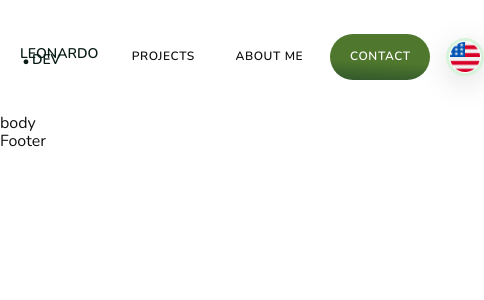
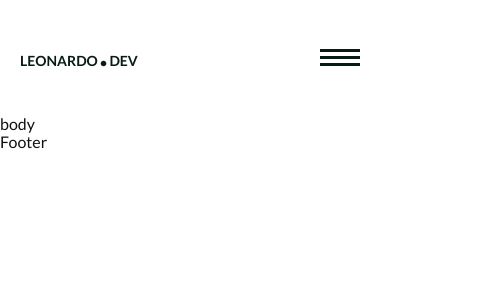
Before and after one commit to Santos-Leonardo/my-portfolio, a React (Vite) app: page / in a window 390 px wide. Shown: the top 300 px of the page, 484 px wide, since content can reach past the window. Built offline with nearby package versions, Linux system fonts and the light colour scheme.

Commit message:
Adjusts at the menu; Mobile menu implementation

```diff
--- a/index.html
+++ b/index.html
@@ -5,7 +5,7 @@
         <link rel="icon" type="image/svg+xml" href="favicon.svg" />
         <link rel="preconnect" href="https://fonts.googleapis.com">
         <link rel="preconnect" href="https://fonts.gstatic.com" crossorigin>
-        <link href="https://fonts.googleapis.com/css2?family=Nunito:ital,wght@0,200..700;1,200..700&display=swap" rel="stylesheet">
+        <link href="https://fonts.googleapis.com/css2?family=Lato:ital,wght@0,300;0,400;0,700;0,900;1,300;1,400;1,700;1,900&display=swap" rel="stylesheet">
         <link rel="stylesheet" href="./src/assets/css/normalize-reset.css" />
         <meta name="viewport" content="width=device-width, initial-scale=1.0" />
         <title>Leonardo Santos | Full-Stack Developer</title>
--- a/src/components/logo/logo.module.css
+++ b/src/components/logo/logo.module.css
@@ -1,7 +1,7 @@
 .logo {
 
     text-transform: uppercase;
-    font-weight: 600;
+    font-weight: 700;
     line-height: 0;
     font-size: 14px;
     color: var(--c1);
@@ -17,7 +17,7 @@
     margin: 0 2px;
     font-size: 44px;
     font-size: 32px;
-    font-weight: 700;
+    font-weight: 900;
     transition: all .4s ease-in;
 }
 
--- a/src/context/Context.jsx
+++ b/src/context/Context.jsx
@@ -9,11 +9,15 @@ export const ContextStorage = ({ children }) => {
 
     const [systemLanguage, setSystemLanguage] = React.useState('EN');
 
+    const changeSystemLanguage = () => {
+        systemLanguage === 'EN' ? setSystemLanguage('PT') : setSystemLanguage('EN');
+    }
+
     const contextValue = {
 
         dictionary: systemLanguage === 'EN' ? EN : PT,
         systemLanguage,
-        setSystemLanguage,
+        changeSystemLanguage,
 
     }
 
--- a/src/index.css
+++ b/src/index.css
@@ -12,15 +12,16 @@
     --c9: #d8f3dc;
 
     /* Gray Colors */
-    --g1: #212529;
-    --g2: #343a40;
-    --g3: #495057;
-    --g4: #6c757d;
-    --g5: #adb5bd;
-    --g6: #ced4da;
-    --g7: #dee2e6;
-    --g8: #e9ecef;
-    --g9: #f8f9fa;
+    --g1: #1c1d20;
+    --g2: #212529;
+    --g3: #343a40;
+    --g4: #495057;
+    --g5: #6c757d;
+    --g6: #adb5bd;
+    --g7: #ced4da;
+    --g8: #dee2e6;
+    --g9: #e9ecef;
+    --g10: #f8f9fa;
 
     /* Font Sizes */
     --fsize1: 9px;
@@ -32,10 +33,13 @@
     --fsize7: 50px;
     --fsize8: 68px;
     --fsize9: 90px;
+
+    /* General Sizes */
+    --header-height: 115px;
 }
 
 body {
-    font-family: "Nunito", sans-serif;
+    font-family: "Lato", sans-serif;
     color: #111;
 }
 
--- a/src/layout/header/Header.jsx
+++ b/src/layout/header/Header.jsx
@@ -6,6 +6,7 @@ import Logo from '../../components/logo/Logo';
 import { Context } from '../../context/Context';
 import euaFlag from '../../assets/images/icons/eua-flag.png'
 import brazilFlag from '../../assets/images/icons/brazil-flag.png'
+import MobileHeader from '../mobileheader/MobileHeader';
 
 const Header = () => {
 
@@ -13,24 +14,27 @@ const Header = () => {
     const DICT = GLOBAL_DATA.dictionary.header;
     const src = GLOBAL_DATA.systemLanguage === 'EN' ? euaFlag : brazilFlag
 
-    const changeSystemLanguage = () => {
-
-        GLOBAL_DATA.systemLanguage === 'EN'
-            ? GLOBAL_DATA.setSystemLanguage('PT')
-            : GLOBAL_DATA.setSystemLanguage('EN');
-    }
+    const [isMobileMenuActive, setIsMobileMenuActive] = React.useState(false);
 
     return (
         <header className={styles.header}>
             <Logo />
-            <nav>
+            {/* Desktop Menu */}
+            <nav className={styles.desktopMenu}>
                 <ul className={styles.navList}>
                     <li>{<NavLink to='projects' className={`${styles.navItem}`}>{DICT.PROJECTS}</NavLink>}</li>
                     <li>{<NavLink to='about' className={`${styles.navItem}`}>{DICT.ABOUTME}</NavLink>}</li>
                     <li>{<Link to='about' className={`${styles.navItem} ${styles.contact}`}>{DICT.CONTACT}</Link>}</li>
-                    <li onClick={changeSystemLanguage}><button className={styles.languageBtn}><img src={src} alt="Flag" /></button></li>
+                    <li onClick={GLOBAL_DATA.changeSystemLanguage}><button className={styles.languageBtn}><img src={src} alt="Flag" /></button></li>
                 </ul>
             </nav>
+            {/* Mobile Menu Icon */}
+            <div onClick={() => { setIsMobileMenuActive(!isMobileMenuActive) }} className={styles.mobileMenuIcon}>
+                <div className={styles.menuBar}></div>
+                <div className={styles.menuBar}></div>
+                <div className={styles.menuBar}></div>
+            </div>
+            <MobileHeader on={isMobileMenuActive} setOn={setIsMobileMenuActive} />
         </header>
     )
 }
--- a/src/layout/header/header.module.css
+++ b/src/layout/header/header.module.css
@@ -7,6 +7,7 @@
     padding: 12px 20px;
     background-color: transparent;
     color: var(--c1);
+    height: var(--header-height);
 }
 
 .navList {
@@ -25,7 +26,7 @@
     height: 90px;
     font-size: var(--fsize2);
     text-transform: uppercase;
-    font-weight: 600;
+    font-weight: 700;
     letter-spacing: .6px;
     padding: 8px;
     border-radius: 50%;
@@ -37,10 +38,90 @@
 
 .navItem:hover {
 
-    background-color: var(--g8);
+    background-color: var(--g9);
     animation: rotate 4s linear infinite;
 }
 
+:global(.active)::before {
+
+    content: '';
+    width: 8px;
+    height: 8px;
+    border-radius: 50%;
+    background-color: var(--c4);
+    position: absolute;
+    left: -3px;
+}
+
+.navItem.contact {
+
+    width: 100px;
+    height: fit-content;
+    padding: 16px 20px;
+    border-radius: 30px;
+    animation: none;
+    background: rgb(79,119,45);
+    background: linear-gradient(183deg, rgba(79,119,45,1) 60%, rgba(49,87,44,1) 100%);
+    color: #FFF;
+    transition: all .4s ease;
+}
+
+.navItem.contact:hover {
+    transform: scale(1.02);
+}
+
+.languageBtn {
+
+    width: 38px;
+    height: 38px;
+    border-radius: 50%;
+    background-color: #FFF;
+    box-shadow: rgba(100, 100, 111, 0.2) 0px 7px 29px 0px;
+    border: 3px solid var(--c9);
+    cursor: pointer;
+    display: flex;
+    justify-content: center;
+    align-items: center;
+    transition: all .4s ease;
+}
+
+.languageBtn:hover {
+    border: 3px solid var(--c3);
+}
+
+.languageBtn img {
+    width: 30px;
+}
+
+/* Mobile Menu */
+.mobileMenuIcon {
+
+    display: none;
+    width: 60px;
+    height: 60px;
+    border-radius: 50px;
+    flex-direction: column;
+    justify-content: center;
+    align-items: center;
+    gap: 4px;
+    cursor: pointer;
+    background-color: transparent;
+    transition: all .4s ease-in;
+}
+
+.mobileMenuIcon:hover {
+    background-color: var(--g9);
+    animation: rotate 4s linear infinite;
+}
+
+.menuBar {
+
+    width: 40px;
+    height: 3px;
+    background-color: var(--c1);
+}
+
+/* Keyframes */
 @keyframes rotate {
 
     0% {
@@ -96,42 +177,14 @@
     }
 }
 
-.navItem.contact {
+/* Responsive */
+@media (max-width: 750px) {
 
-    width: 100px;
-    height: fit-content;
-    padding: 16px 20px;
-    border-radius: 30px;
-    animation: none;
-    background: rgb(79,119,45);
-    background: linear-gradient(183deg, rgba(79,119,45,1) 60%, rgba(49,87,44,1) 100%);
-    color: #FFF;
-    transition: all .4s ease;
+    .desktopMenu {
+        display: none;
+    }
+
+    .mobileMenuIcon {
+        display: flex;
+    }
 }
-
-.navItem.contact:hover {
-    transform: scale(1.02);
-}
-
-.languageBtn {
-
-    width: 38px;
-    height: 38px;
-    border-radius: 50%;
-    background-color: #FFF;
-    box-shadow: rgba(100, 100, 111, 0.2) 0px 7px 29px 0px;
-    border: 3px solid var(--c9);
-    cursor: pointer;
-    display: flex;
-    justify-content: center;
-    align-items: center;
-    transition: all .4s ease;
-}
-
-.languageBtn:hover {
-    border: 3px solid var(--c3);
-}
-
-.languageBtn img {
-    width: 30px;
-}
--- /dev/null
+++ b/src/layout/mobileheader/MobileHeader.jsx
@@ -0,0 +1,57 @@
+import React, { useCallback } from 'react'
+import { useNavigate, useLocation } from 'react-router-dom';
+
+import { Context } from '../../context/Context';
+import styles from './mobileheader.module.css'
+import euaFlag from '../../assets/images/icons/eua-flag.png'
+import brazilFlag from '../../assets/images/icons/brazil-flag.png'
+
+const MobileHeader = ({ on, setOn }) => {
+
+    const GLOBAL_DATA = React.useContext(Context);
+    const DICT = GLOBAL_DATA.dictionary.header;
+    const src = GLOBAL_DATA.systemLanguage === 'EN' ? euaFlag : brazilFlag
+
+    const navigate = useNavigate();
+
+    let [activeMenu, setActiveMenu] = React.useState('');
+    const location = useLocation();
+
+    React.useEffect(() => {
+        setActiveMenu(location.pathname.split('/')[1]);
+    }, [location]);
+
+    const [menuClose, setMenuClose] = React.useState(false);
+
+    const closeMenu = (route) => {
+
+        setMenuClose(true);
+
+        setTimeout(() => {
+
+            setMenuClose(false);
+            setOn(false);
+        }, 600);
+
+        if (route) navigate(route);
+    }
+
+    return on
+        ?   <nav className={`${styles.mobileMenu} ${menuClose ? styles.exit : ''}`}>
+                {/* Close Menu */}
+                <div className={styles.menuClose}>
+                    <button onClick={() => { closeMenu(null) }} className={styles.closeBtn}>X</button>
+                </div>
+                {/* Navigation List */}
+                <ul className={styles.navList}>
+                    <li onClick={() => { closeMenu('projects') }} className={`${styles.navItem} ${ activeMenu === 'projects' ? styles.active : ''}`}>{DICT.PROJECTS}</li>
+                    <li onClick={() => { closeMenu('about') }} className={`${styles.navItem} ${ activeMenu === 'about' ? styles.active : ''}`}>{DICT.ABOUTME}</li>
+                    <li onClick={() => { closeMenu('contact') }} className={styles.navItem}>{DICT.CONTACT}</li>
+                </ul>
+                {/* Change System Language */}
+                <button onClick={GLOBAL_DATA.changeSystemLanguage} className={styles.languageBtn}><img src={src} alt="Flag" /> <span>{GLOBAL_DATA.systemLanguage}</span></button>
+            </nav>
+        :   null
+}
+
+export default MobileHeader;
--- /dev/null
+++ b/src/layout/mobileheader/mobileheader.module.css
@@ -0,0 +1,128 @@
+.mobileMenu {
+
+    background-color: var(--g1);
+    color: #FFF;
+    position: fixed;
+    top: 0;
+    left: 0;
+    right: 0;
+    bottom: 0;
+    animation: entrance .6s ease-in-out;
+}
+
+.mobileMenu.exit {
+    animation: exit .65s ease-in-out;
+}
+
+.menuClose {
+
+    border-bottom: 1px solid var(--g5);
+    display: grid;
+    grid-template-columns: 1fr 1fr;
+    padding: 20px 0;
+    width: 90%;
+    margin: 0 auto;
+}
+
+.closeBtn {
+
+    margin: 0;
+    border: 0;
+    padding: 20px;
+    width: 60px;
+    height: 60px;
+    border-radius: 50%;
+    background-color: var(--c4);
+    color: #FFF;
+    font-weight: 300;
+    font-size: 20px;
+    line-height: 0;
+    grid-column: 2 / 3;
+    margin-left: auto;
+    cursor: pointer;
+    transition: all .4s ease-in;
+}
+
+.closeBtn:hover {
+    background-color: var(--c5);
+}
+
+/* Navigation Itens */
+.navList {
+    padding: 20px 0;
+}
+
+.navItem {
+
+    padding: 30px 20px;
+    cursor: pointer;
+    transition: all .4s ease-in;
+    font-size: var(--fsize4);
+    position: relative;
+}
+
+.navItem:hover {
+    background-color: var(--g3);
+}
+
+.active:after {
+
+    content: '';
+    width: 8px;
+    height: 8px;
+    border-radius: 50%;
+    background-color: var(--c4);
+    position: absolute;
+    right: 45px;
+    bottom: 38px;
+}
+
+/* Change Language */
+.languageBtn {
+
+    width: 90px;
+    padding: 4px;
+    display: flex;
+    justify-content: center;
+    align-items: center;
+    border: 2px solid transparent;
+    border-radius: 30px;
+    cursor: pointer;
+    transition: all .4s ease;
+    position: absolute;
+    bottom: 20px;
+    left: 20px;
+    font-weight: 700;
+}
+
+.languageBtn:hover {
+    border: 2px solid var(--c4);
+}
+
+.languageBtn img {
+    width: 36px;
+    margin-right: 12px;
+}
+
+@keyframes entrance {
+
+    0% {
+        border-bottom-left-radius: 50%;
+        transform: translateX(100%);
+    }
+
+    100% {
+        transform: translateX(0px);
+    }
+}
+
+@keyframes exit {
+
+    0% {
+        transform: translateX(0px);
+    }
+
+    100% {
+        transform: translateX(100%);
+    }
+}
```
